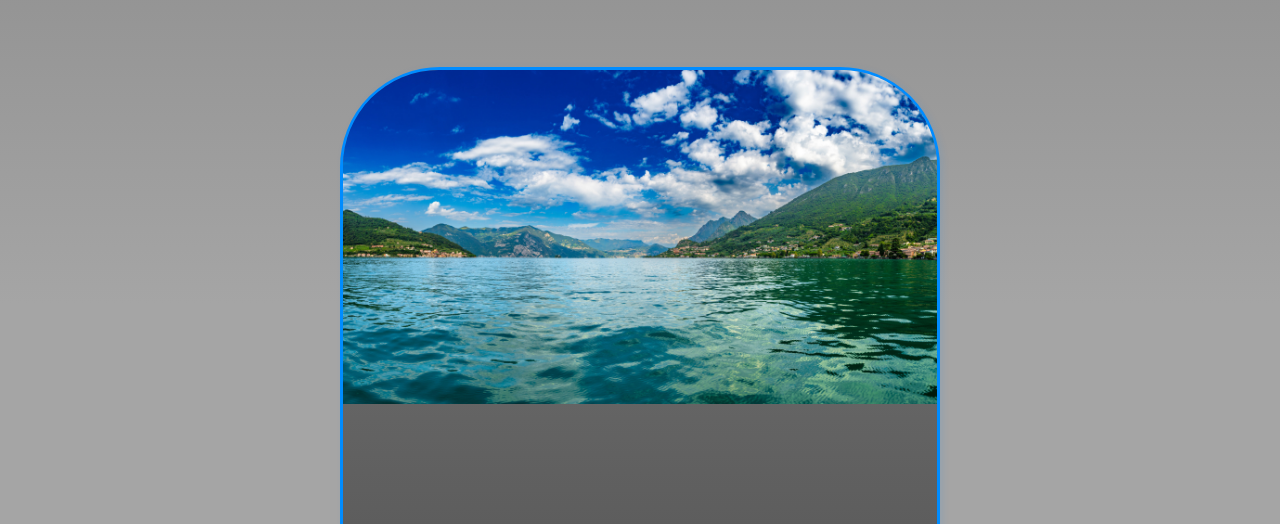
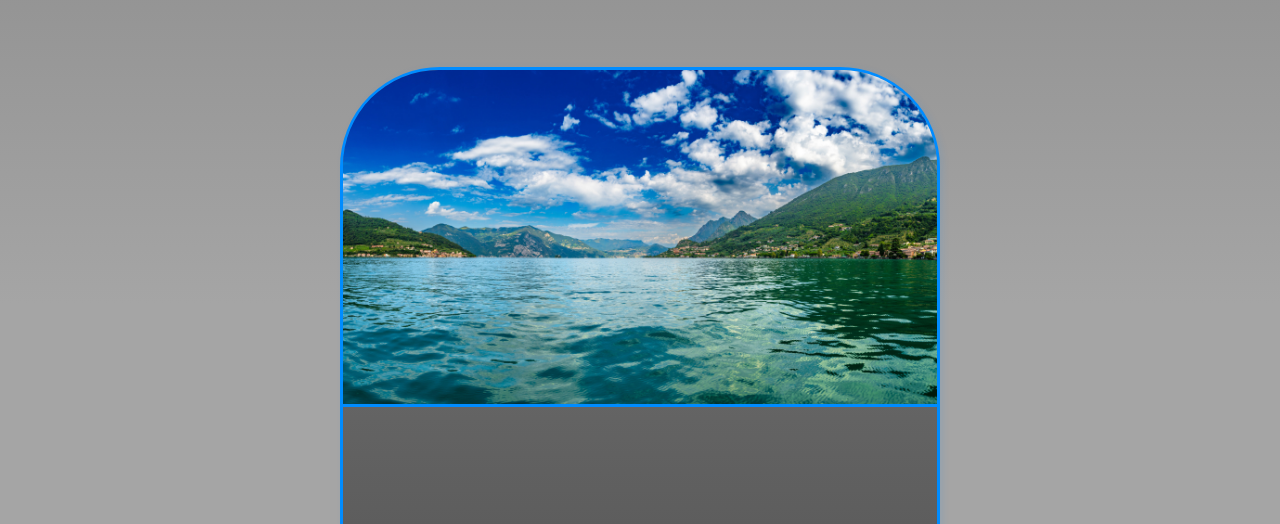
Before and after one commit to VallengJain/Weekend, a plain HTML site: page index.html in a window 1280 px wide. Shown: the part 272-796 px from the top of the page. Drawn offline with Linux system fonts and the light colour scheme.

Commit message:
Edititing rows in grid in .category-card

```diff
--- a/css/blocks/category-card.css
+++ b/css/blocks/category-card.css
@@ -1,7 +1,8 @@
 .category-card {
     display: grid;
+    grid-template-rows: auto 1fr;
     justify-content: center;
-    gap: 10px;
+    gap: 35px;
     width: 600px;
     min-height: 600px;
     background: linear-gradient(#777777 0%, #555555 100%);
@@ -38,6 +39,7 @@
     width: 100%;
     height: fit-content;
     border-radius: 96px 96px 0 0;
+    border-bottom: 3px solid #008cff;
 }
 
 .category-card__inner {
```
